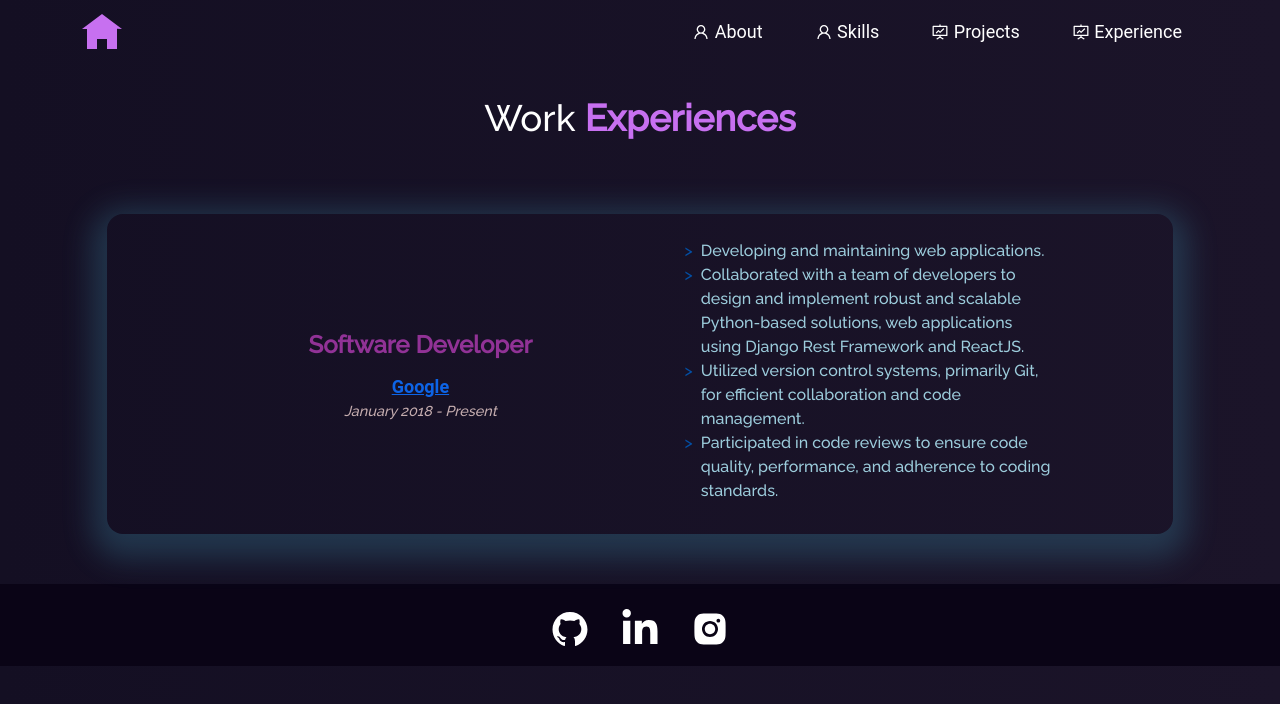
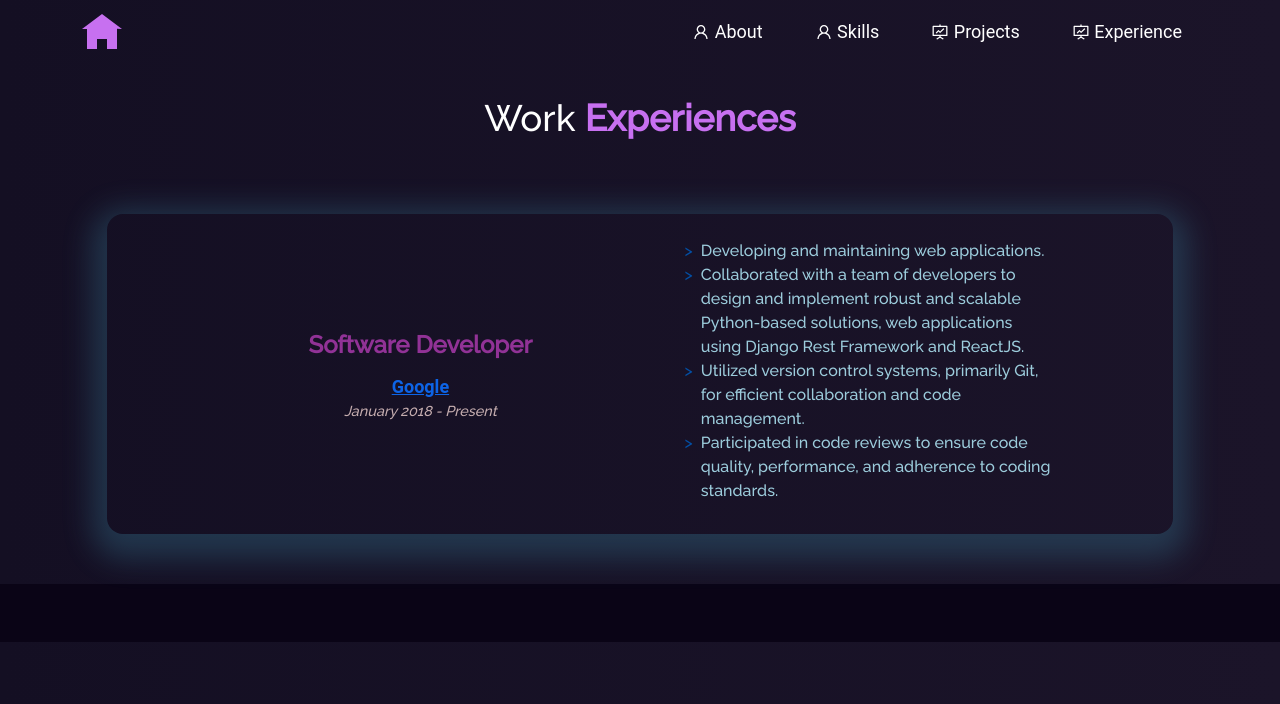
Before and after one commit to Chirrag/Portfolio-demo, a React (Create React App) app: page /experience in a window 1280 px wide. Shown: the top 704 px of the page. Built offline with nearby package versions, Linux system fonts and the light colour scheme.

Commit message:
first commit

```diff
--- a/src/components/Footer.js
+++ b/src/components/Footer.js
@@ -13,7 +13,7 @@ function Footer() {
         <Col className="footer-body">
           <ul className="footer-icons">
             <li className="social-icons">
-              <a
+              {/* <a
                 href="#"
                 style={{ color: "white" }}
                 target="_blank"
@@ -21,10 +21,10 @@ function Footer() {
                 className="display-6"
               >
                 <AiFillGithub />
-              </a>
+              </a> */}
             </li>
             <li className="social-icons">
-              <a
+              {/* <a
                 href="#"
                 style={{ color: "white" }}
                 target="_blank"
@@ -32,10 +32,10 @@ function Footer() {
                 className="display-6"
               >
                 <FaLinkedinIn />
-              </a>
+              </a> */}
             </li>
             <li className="social-icons">
-              <a
+              {/* <a
                 href="#"
                 style={{ color: "white" }}
                 target="_blank"
@@ -43,7 +43,7 @@ function Footer() {
                 className="display-6"
               >
                 <AiFillInstagram />
-              </a>
+              </a> */}
             </li>
           </ul>
         </Col>
```
